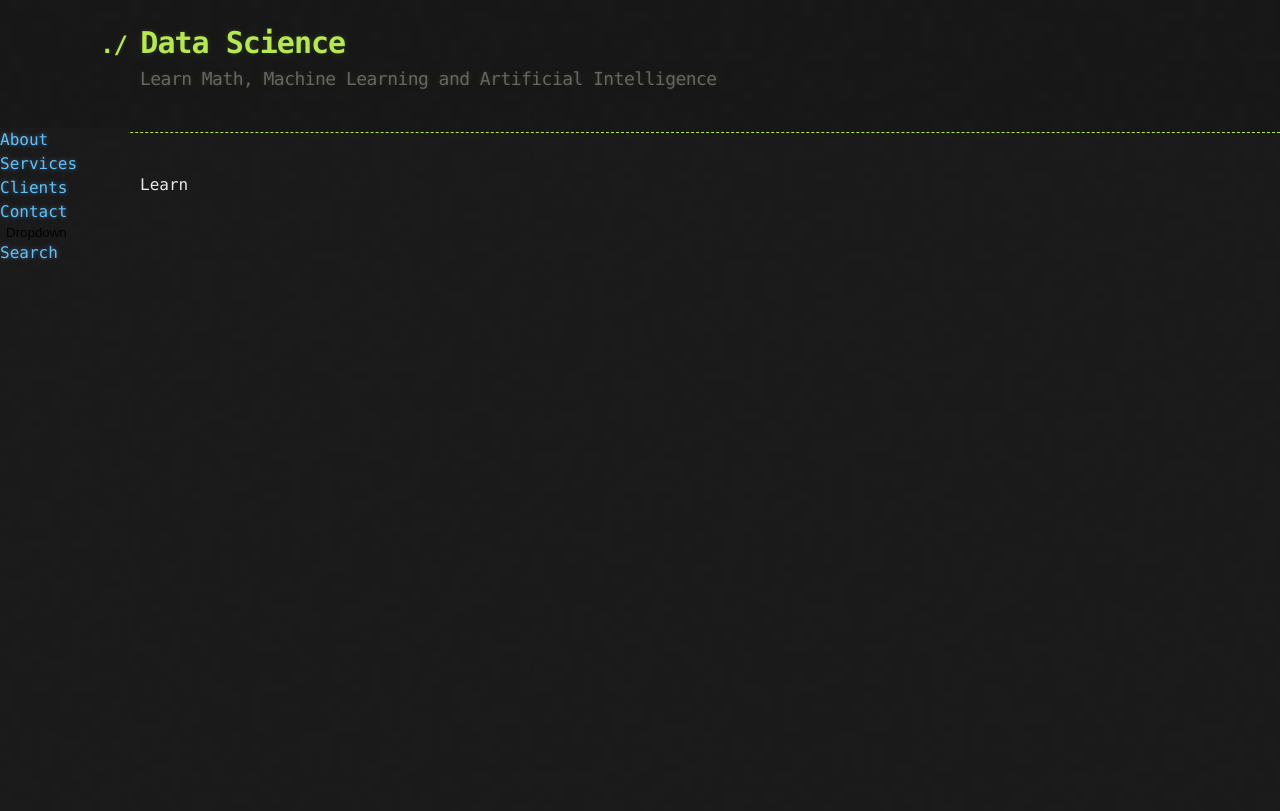
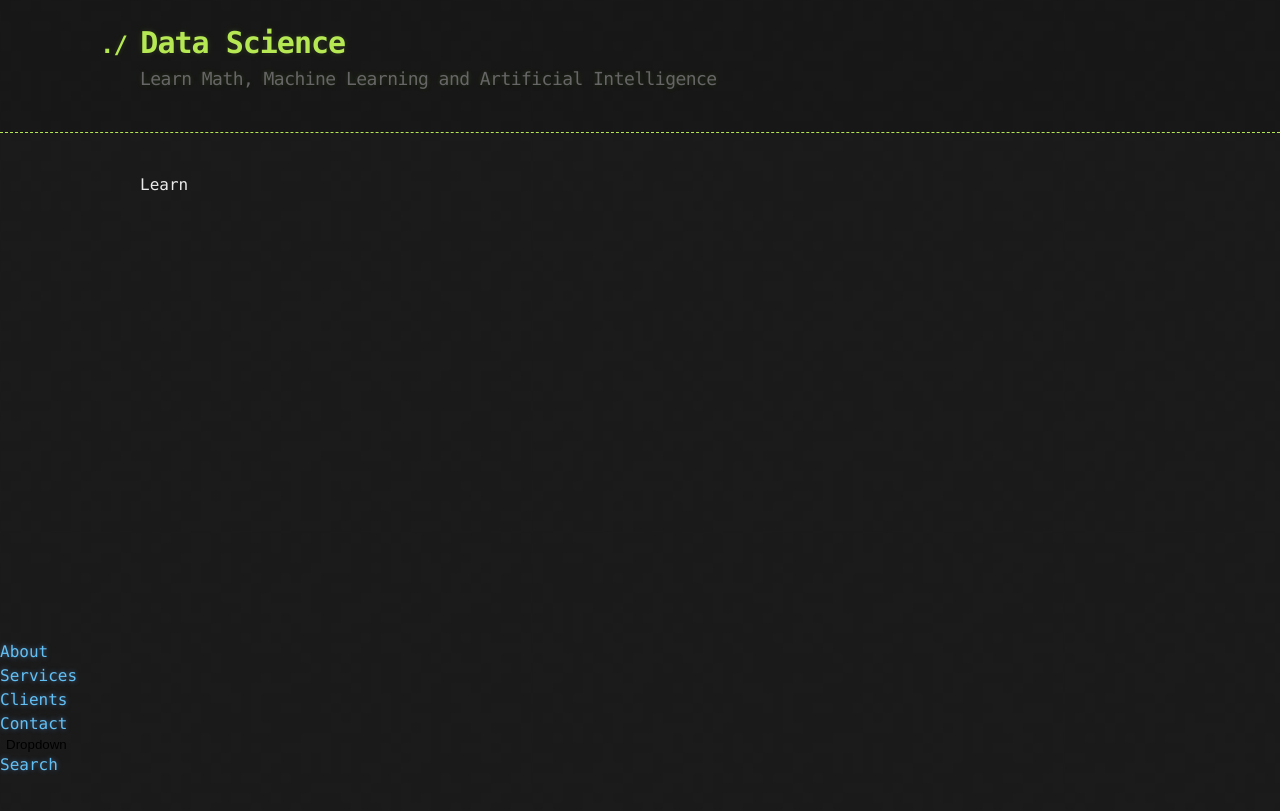
Before and after one commit to bardie/bardie.github.io, a Jekyll site: the page built from README.md, in a window 1280 px wide. Shown: the top 811 px of the page. Built offline with Jekyll 4.4.1, drawn with Linux system fonts in a browser that asks for light colours; our own code applies the rules of GitHub Pages for plain Markdown files.

Commit message:
Update jekyll-theme-hacker.scss

```diff
--- a/_sass/jekyll-theme-hacker.scss
+++ b/_sass/jekyll-theme-hacker.scss
@@ -34,16 +34,18 @@
 
 /* menu start */
 .sidenav {
-  height: 90%;
+  height: 50%;
   width: 10%;
   position: fixed;
   z-index: 1;
   top: 0;
   left: 0;
   overflow-x: hidden;
-  margin-top: 10%;
-  background: $body-background url("../images/bkg.png") 0 0;
+  margin-top: 50%;
   color: $body-foreground;
+  font-size: 16px;
+  line-height: 1.5;
+  font-family: Monaco, "Bitstream Vera Sans Mono", "Lucida Console", Terminal, monospace;
 }
 
 /* Style the sidenav links and the dropdown button */
```
